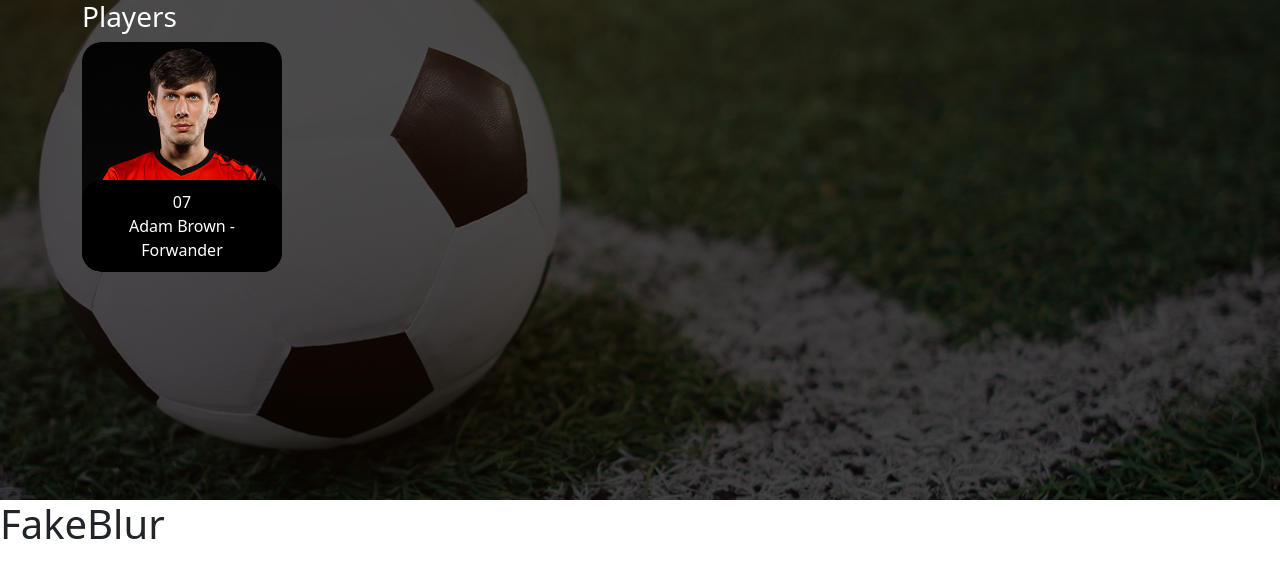
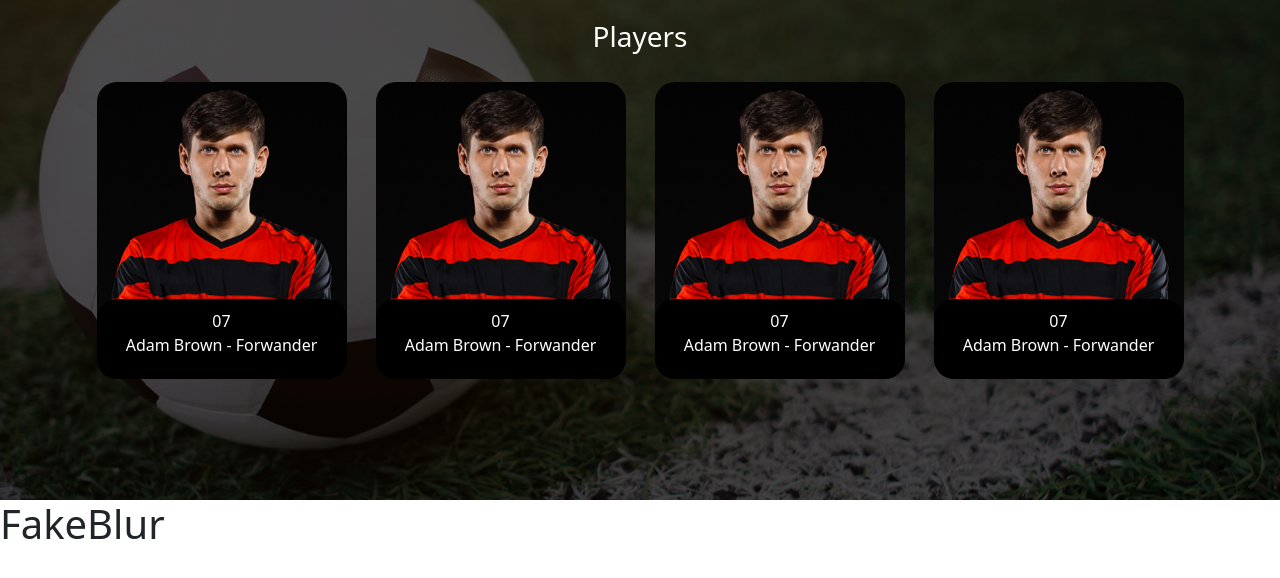
Before and after one commit to AngeloCrisci/proj-html-vuejs, a Vue app: page / in a window 1280 px wide. Shown: the top 578 px of the page. Built offline with nearby package versions, Linux system fonts and the light colour scheme.

Commit message:
cards worked

```diff
--- a/src/components/MainPlayers.vue
+++ b/src/components/MainPlayers.vue
@@ -6,7 +6,13 @@ export default {
     },
     data() {
         return {
-
+            players: [
+                {
+                    img: 'player1.jpg',
+                    shirtNumber: '07',
+                    nameAndRole: 'Adam Brown - Forwander'
+                }
+            ]
         }
     }
 }
@@ -19,7 +25,7 @@ export default {
                 <h3>Players</h3>
             </div>
             <div class="player-cards">
-                <div class="single-card">
+                <div class="single-card" v-for="(card, index) in 4" :key="index">
                     <div class="card-image">
                         <img src="../assets/player1.jpg" alt="player 1">
                     </div>
@@ -48,12 +54,19 @@ export default {
 }
 
 img {
-    width: 200px;
+    width: 250px;
 }
 
 .title {
     color: white;
     font-weight: 500;
+    text-align: center;
+    padding: 20px;
+}
+
+.player-cards {
+    display: flex;
+    justify-content: space-around;
 }
 
 .single-card {
@@ -67,12 +80,13 @@ img {
 .player-description {
     text-align: center;
     color: white;
-    width: 200px;
+    width: 250px;
+    height: 80px;
     border-radius: 20px;
     padding: 10px;
     background-color: black;
     position: absolute;
-    bottom: 0;
+    bottom: -10px;
     left: 0;
 }
 
```
